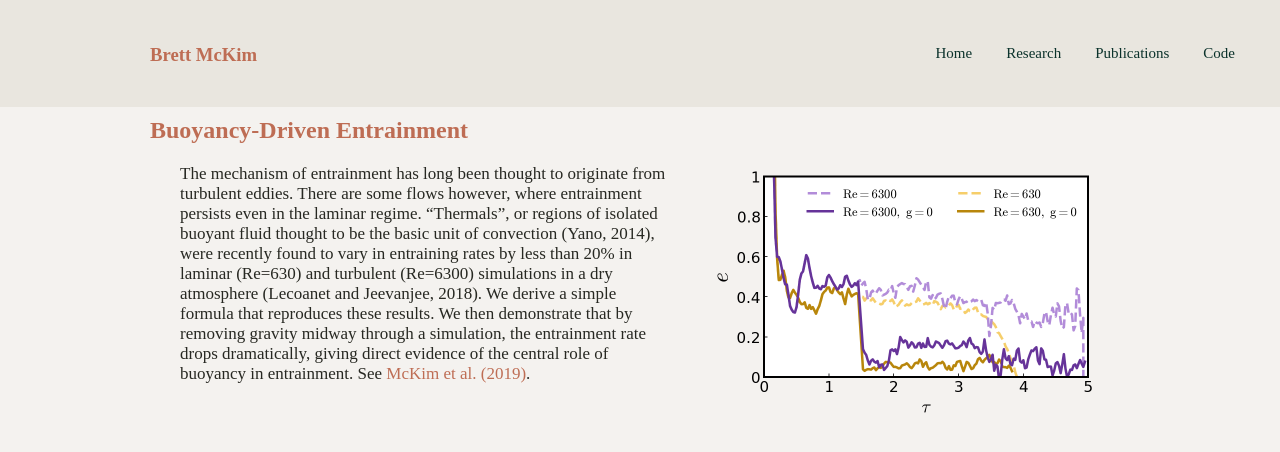
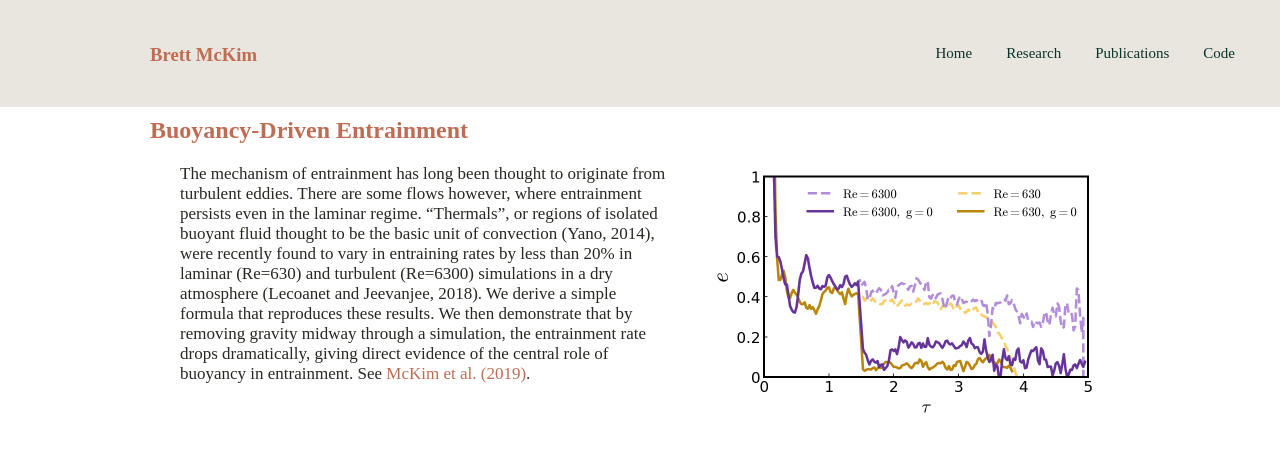
Before and after one commit to mckimb/mckimb.github.io, a Jekyll site: the page built from research/index.html, in a window 1280 px wide. Shown: the top 452 px of the page. Built offline with Jekyll 4.4.1, drawn with Linux system fonts in a browser that asks for light colours.

Commit message:
Update index.html

```diff
--- a/research/index.html
+++ b/research/index.html
@@ -2,7 +2,6 @@
 layout: default
 title: Research
 ---
-<body style="background-color:#f4f2ef;">
 <div>
 	<p><br><br><br><br></p>
 	<h2>Buoyancy-Driven Entrainment</h2>
@@ -18,4 +17,3 @@ title: Research
 <!-- 	<img src="/research/rho_vort_cross_section.png" alt="Density and Vorticity of Thermal"> -->
 
 </div><!-- /.blurb -->
-</body>
```
